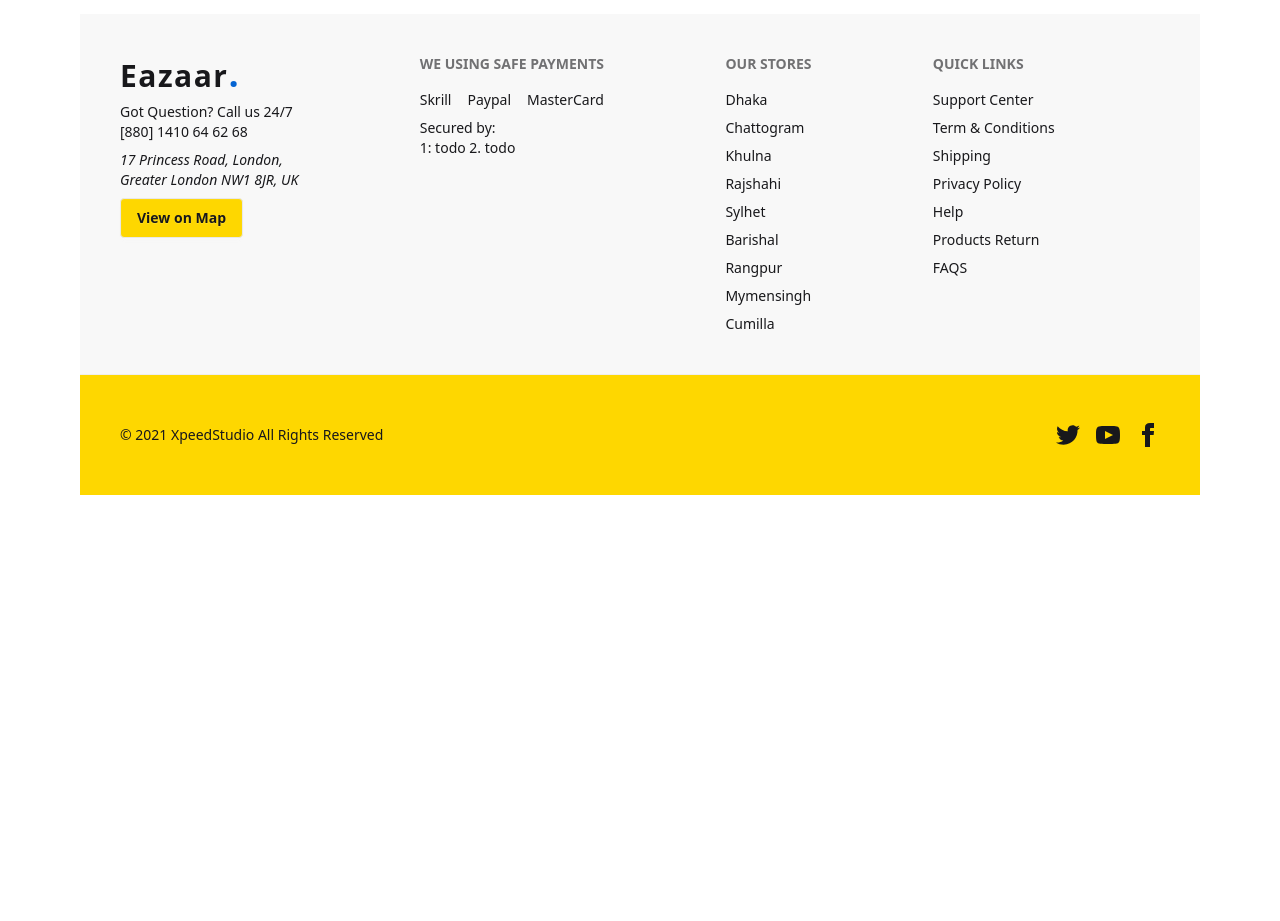
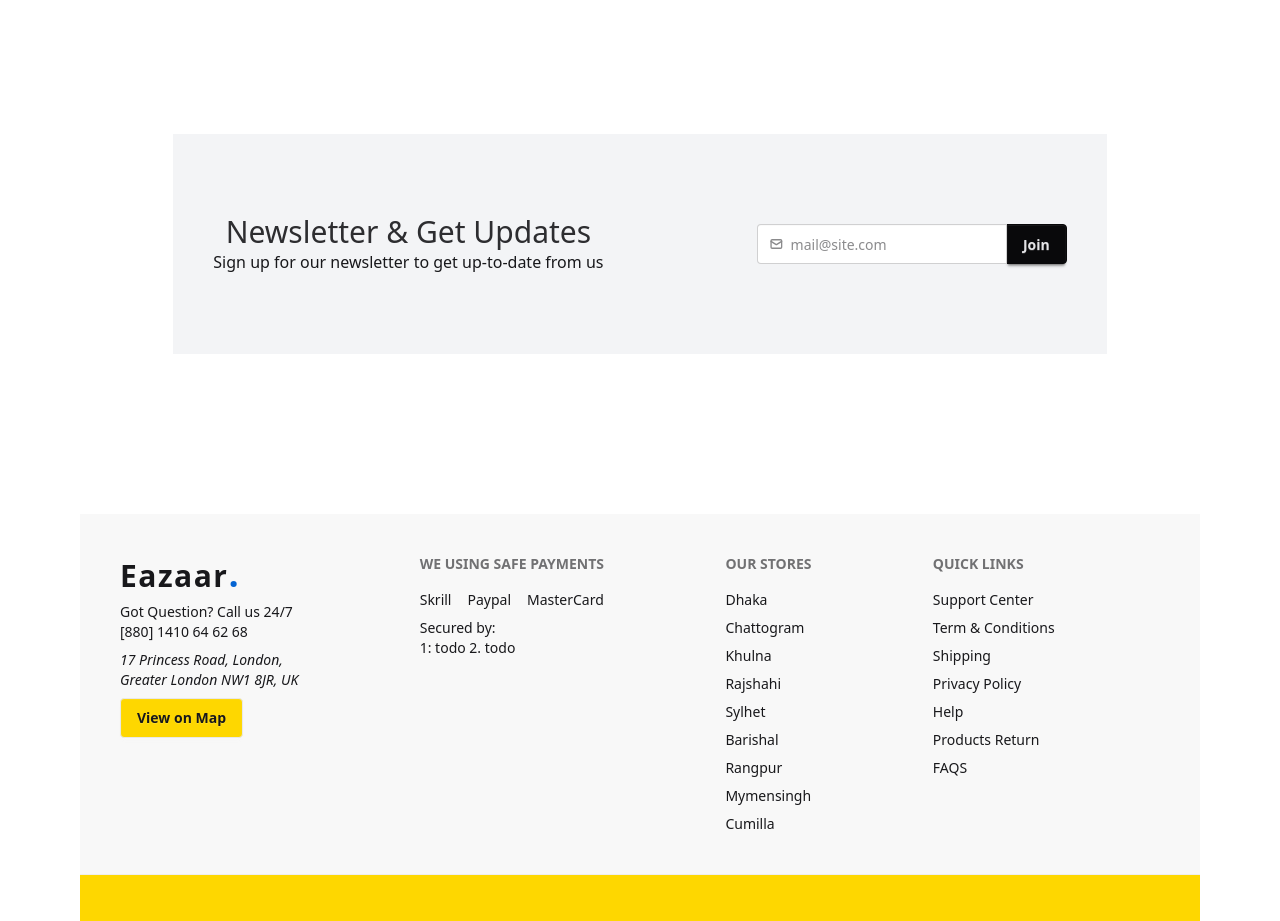
Before and after one commit to hassannahid105/Eazaar-client, a React (Vite) app: page /about in a window 1280 px wide. Shown: the part 2120-3041 px from the top of the page. Before the commit the page ends 2615 px from the top, so only its background shows below. Built offline with nearby package versions, Linux system fonts and the light colour scheme; no server answers.

Commit message:
about page newsletter design

```diff
--- a/src/pages/AboutUs/AboutUs.jsx
+++ b/src/pages/AboutUs/AboutUs.jsx
@@ -1,3 +1,4 @@
+import Newsletter from "../Newsletter/Newsletter";
 import OurHistory from "./OurHistory/OurHistory";
 import OurTeam from "./OurTeam/OurTeam";
 import OurVision from "./OUrVision/OUrVision";
@@ -10,6 +11,9 @@ const AboutUs = () => {
         <OurVision></OurVision>
       </div>
       <OurTeam></OurTeam>
+      <div className="bg-gray-100">
+        <Newsletter></Newsletter>
+      </div>
     </div>
   );
 };
--- /dev/null
+++ b/src/pages/Newsletter/Newsletter.jsx
@@ -0,0 +1,41 @@
+const Newsletter = () => {
+  return (
+    <div className="flex justify-between items-center py-20 mx-10 my-40">
+      <div className="flex flex-col items-center justify-center">
+        <h3 className="text-3xl opacity-90">Newsletter & Get Updates</h3>
+        <p>Sign up for our newsletter to get up-to-date from us</p>
+      </div>
+      <div>
+        <div className="join">
+          <div>
+            <label className="input validator join-item">
+              <svg
+                className="h-[1em] opacity-50"
+                xmlns="http://www.w3.org/2000/svg"
+                viewBox="0 0 24 24"
+              >
+                <g
+                  strokeLinejoin="round"
+                  strokeLinecap="round"
+                  strokeWidth="2.5"
+                  fill="none"
+                  stroke="currentColor"
+                >
+                  <rect width="20" height="16" x="2" y="4" rx="2"></rect>
+                  <path d="m22 7-8.97 5.7a1.94 1.94 0 0 1-2.06 0L2 7"></path>
+                </g>
+              </svg>
+              <input type="email" placeholder="mail@site.com" required />
+            </label>
+            <div className="validator-hint hidden">
+              Enter valid email address
+            </div>
+          </div>
+          <button className="btn btn-neutral join-item">Join</button>
+        </div>
+      </div>
+    </div>
+  );
+};
+
+export default Newsletter;
```
